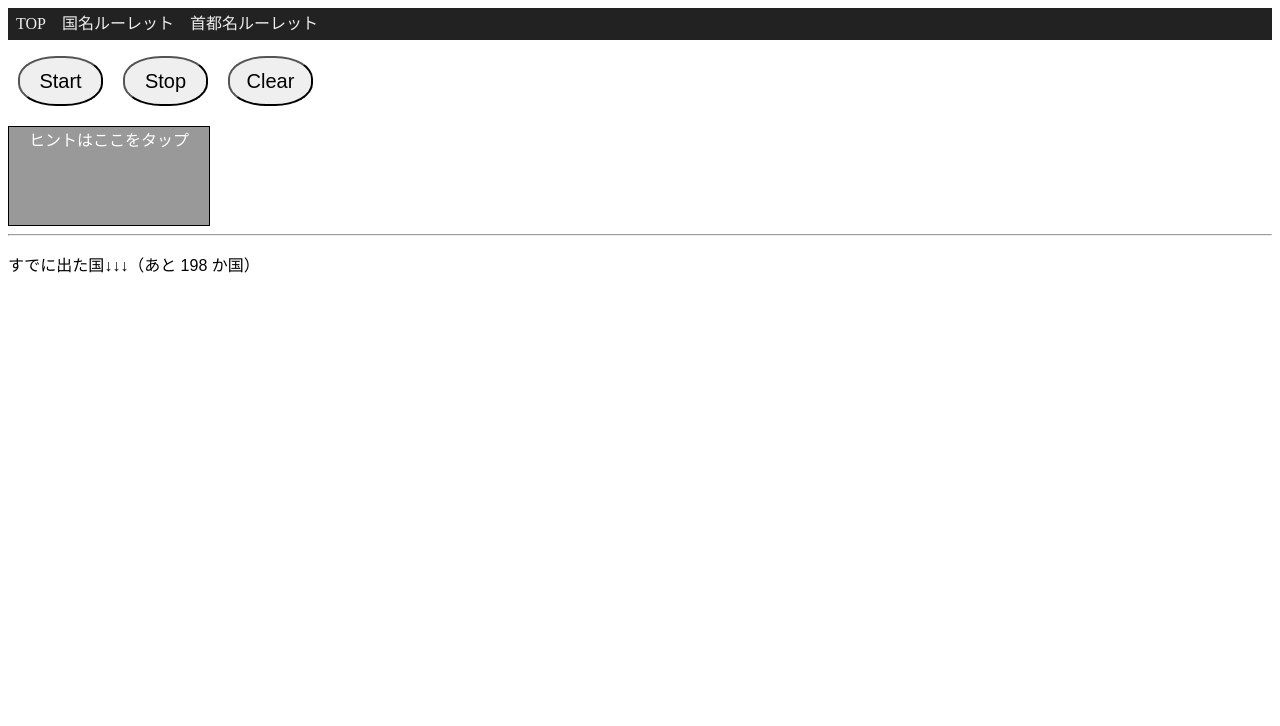
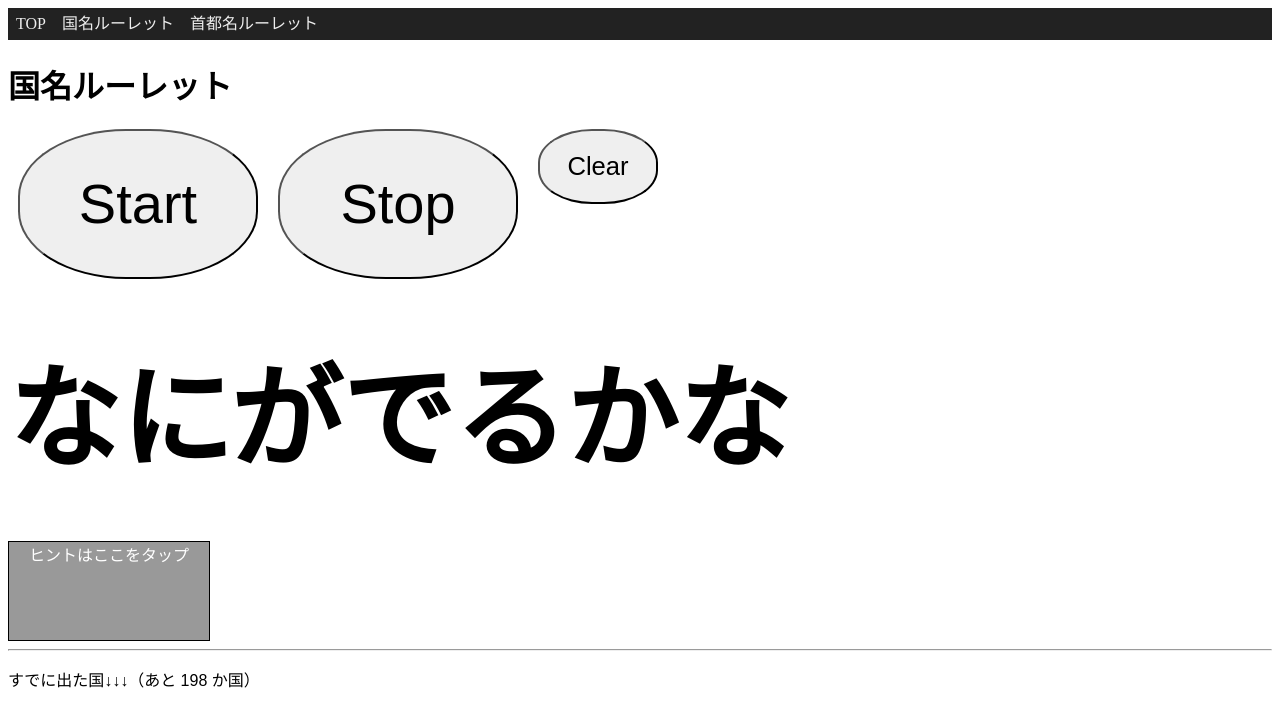
Before and after one commit to baum9chen/webapp-vue, a Nuxt app: page /Country in a window 1280 px wide. Shown: the top 726 px of the page. Built offline with nearby package versions, Linux system fonts and the light colour scheme.

Commit message:
update layout

```diff
--- a/pages/Country.vue
+++ b/pages/Country.vue
@@ -1,10 +1,11 @@
 <template>
   <div class="container">
+    <h1>国名ルーレット</h1>
     <div class="content">
       <p>
-        <button class="roulette-btn" @click="start_roulette">Start</button>
-        <button class="roulette-btn" @click="stop_roulette">Stop</button>
-        <button class="roulette-btn" @click="clear_roulette">Clear</button>
+        <button class="roulette-btn roulette-button-start" @click="start_roulette">Start</button>
+        <button class="roulette-btn roulette-button-stop" @click="stop_roulette">Stop</button>
+        <button class="roulette-btn-clear" @click="clear_roulette">Clear</button>
       </p>
       <p class="content-country">{{ roulette }}</p>
       <div class="content-countryflag-wrapper">
@@ -44,8 +45,8 @@ export default Vue.extend({
     return {
       countries: countries,
       countries_already: []　as { name: string; image: any }[],
-      roulette: '',
-      roulette_img: '',
+      roulette: 'なにがでるかな',
+      roulette_img: require('@/assets/no_image.gif'),
       timer: null as number | null,
       overlayOpacity: 1,
       fadeInterval: null as number | null
@@ -127,16 +128,29 @@ export default Vue.extend({
 div.content {
   font-family: sans-serif;
 }
+h1 {
+  font-size: 2em;
+}
+
 button.roulette-btn {
-  width:85px;
-  height: 50px;
+  width: 240px;
+  height: 150px;
   border-radius: 45%;
-  font-size: 1.25em;
+  font-size: 3.5em;
   margin: 0px 10px;
+}
+button.roulette-btn-clear {
+  width: 120px;
+  height: 75px;
+  border-radius: 45%;
+  font-size: 1.6em;
+  margin: 0px 10px;
+  vertical-align: top;
 }
 p.content-country {
   font-weight: bold;
-  font-size: 1.25em;
+  font-size: 7em;
+  margin: 50px 0px;
 }
 p.content-countries_already ul li {
   font-size: 0.75em;
```
